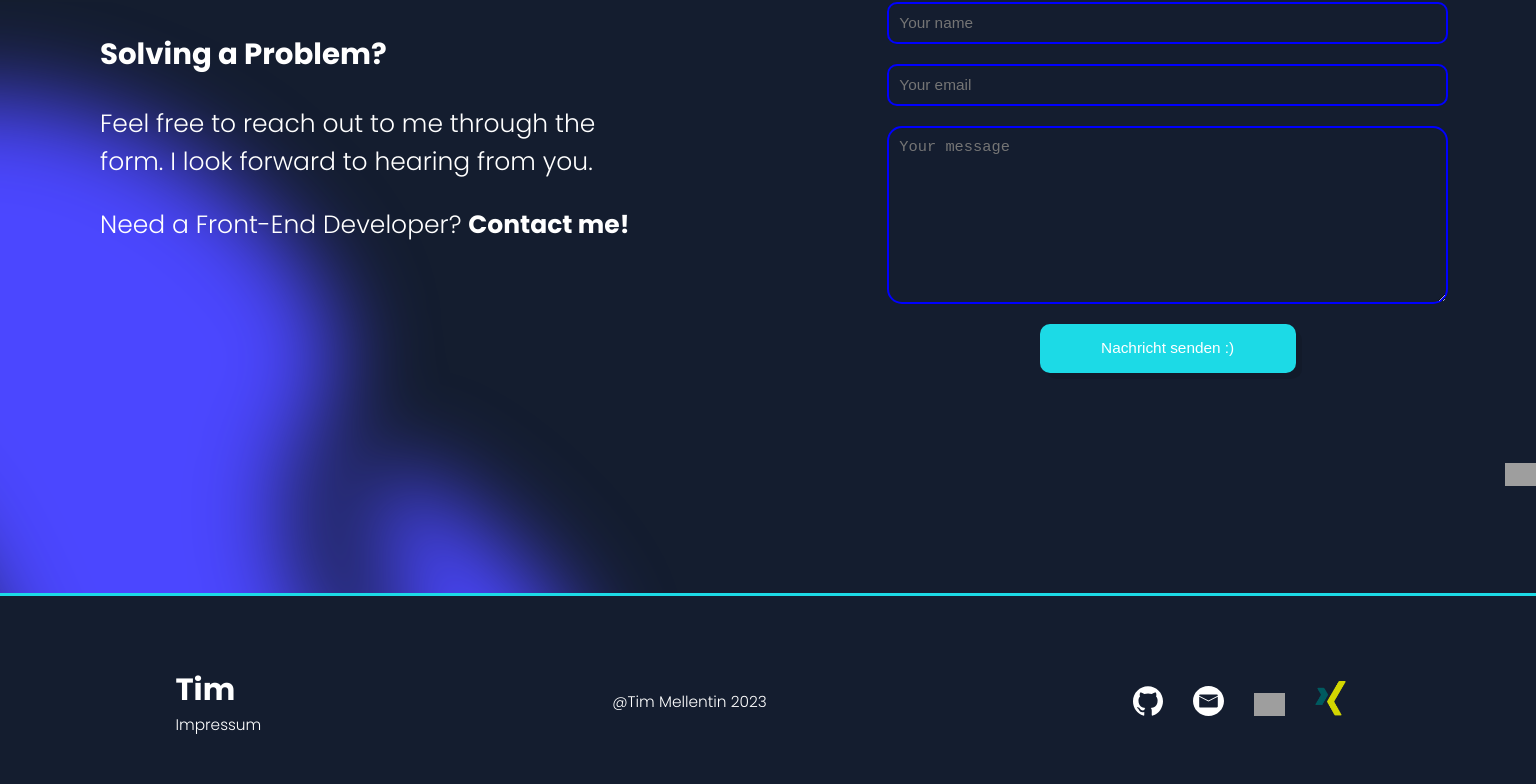
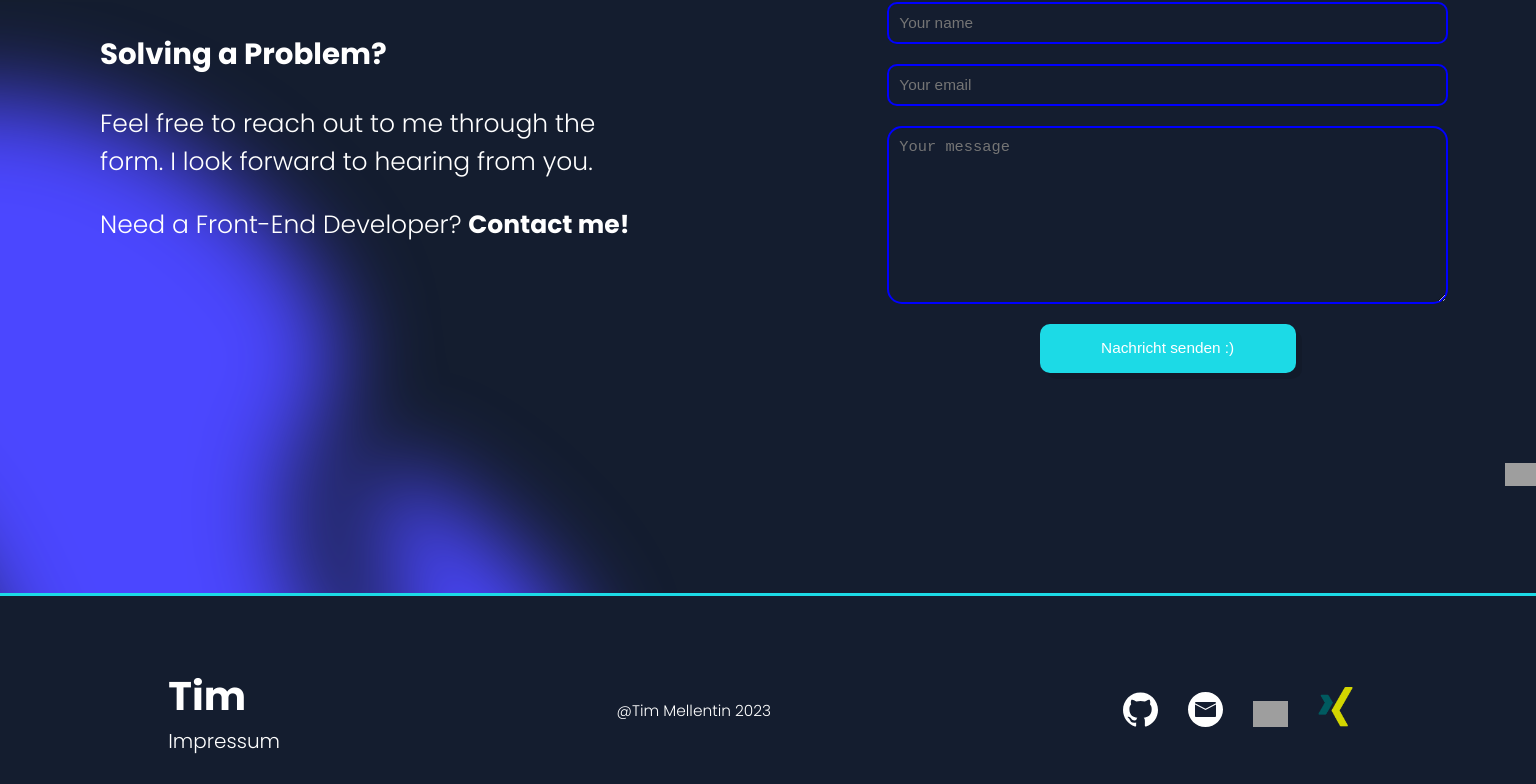
Before and after one commit to SwaggyPotter/portfolio, an Angular app: page / in a window 1536 px wide. Shown: the part 5871-6655 px from the top of the page. Built offline with nearby package versions, Linux system fonts and the light colour scheme; grey boxes are pictures that could not be loaded.

Commit message:
better footbar size

```diff
--- a/src/app/footer/footer.component.scss
+++ b/src/app/footer/footer.component.scss
@@ -1,3 +1,22 @@
+@media screen and (min-width:1440px) {
+    .footer-container {
+
+        .icon-container {
+            img {
+                width: 35px !important;
+            }
+
+            .xing-logo {
+                width: 35px !important;
+            }
+        }
+    }
+
+    .name-impressum-container {
+        font-size: 20px !important;
+    }
+}
+
 .footer-container {
     color: white;
     display: flex;
```
